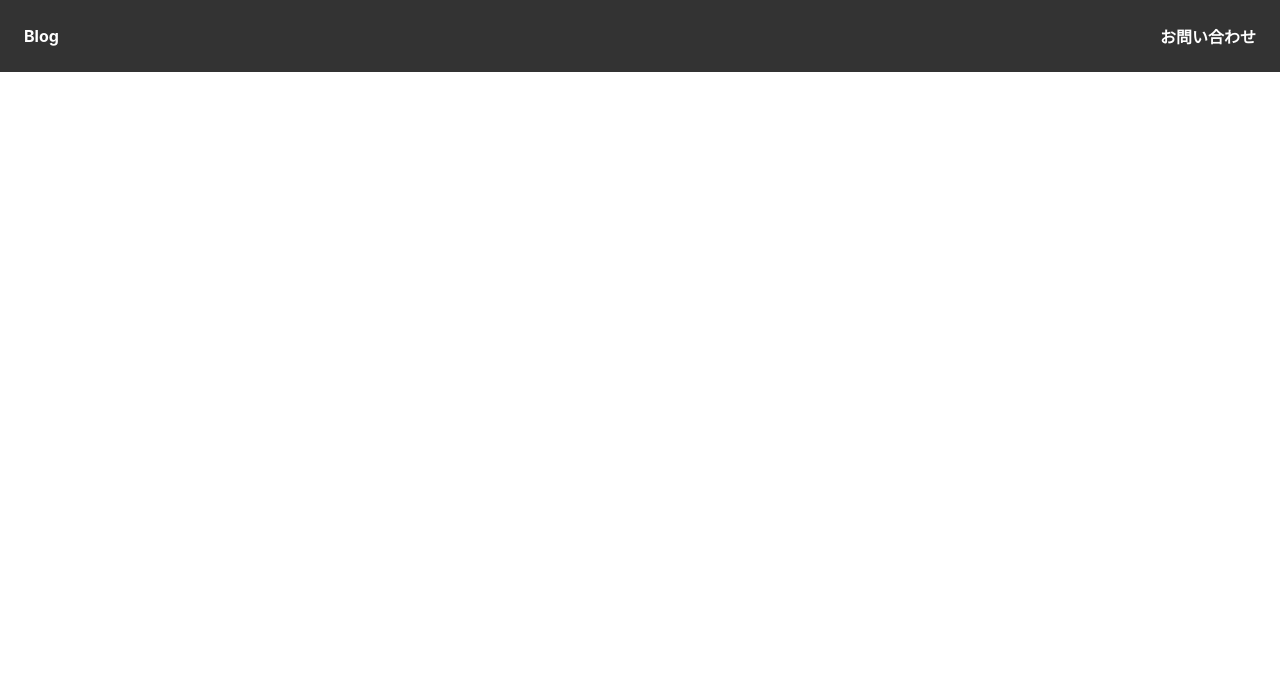
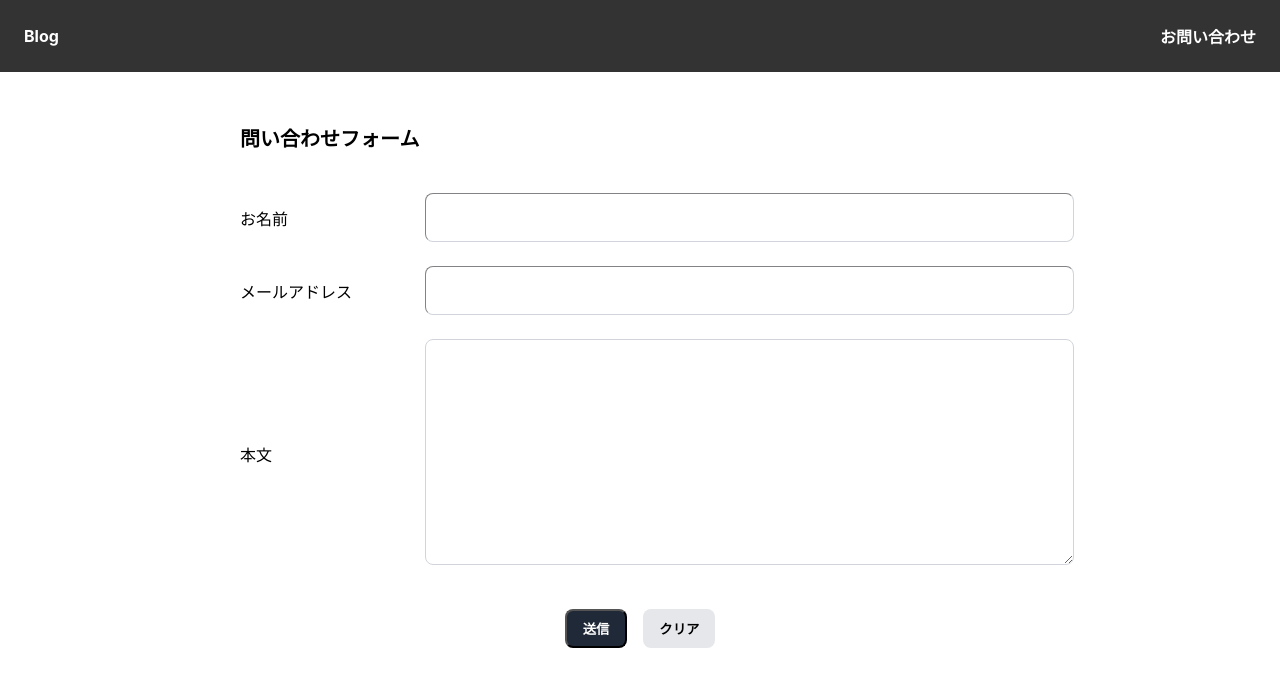
Before and after one commit to k-hori7/react-chapter6, a React (Create React App) app: page /contact in a window 1280 px wide. Before the commit this address had no page. Shown: the top 686 px of the page. Built offline with nearby package versions, Linux system fonts and the light colour scheme.

Commit message:
作業途中だが一旦コミット

```diff
--- a/src/AppRoutes.js
+++ b/src/AppRoutes.js
@@ -1,12 +1,13 @@
 import { Route, Routes } from "react-router-dom";
 import Home from "./Home";
 import Detail from "./Detail";
+import Contact from "./Contact";
 
 export default function AppRoutes() {
   return (
     <Routes>
       <Route path="/" element={<Home />} />
-      {/* <Route path="/contact" element={<Contact />} /> */}
+      <Route path="/contact" element={<Contact />} />
       <Route path="/posts/:id" element={<Detail />} />
     </Routes>
   );
--- /dev/null
+++ b/src/Contact.jsx
@@ -0,0 +1,62 @@
+import styles from "./Contact.module.css";
+
+export default function Contact() {
+  return (
+    <>
+      <div className={styles.contactWrapper}>
+        <h1 className={styles.contactTitle}>問い合わせフォーム</h1>
+        <form action="">
+          <div className={styles.contactItem}>
+            <label htmlFor="" className={styles.contactLabel}>
+              お名前
+            </label>
+            <div className={styles.wFull}>
+              <input
+                type="text"
+                className={`${styles.wFull} ${styles.inputItem}`}
+              />
+            </div>
+          </div>
+          <div className={styles.contactItem}>
+            <label htmlFor="" className={styles.contactLabel}>
+              メールアドレス
+            </label>
+            <div className={styles.wFull}>
+              <input
+                type="email"
+                className={`${styles.wFull} ${styles.inputItem}`}
+              />
+            </div>
+          </div>
+          <div className={styles.contactItem}>
+            <label htmlFor="" className={styles.contactLabel}>
+              本文
+            </label>
+            <div className={styles.wFull}>
+              <textarea
+                name=""
+                id=""
+                rows="8"
+                className={`${styles.wFull} ${styles.inputItem} ${styles.contactTextarea}`}
+              ></textarea>
+            </div>
+          </div>
+          <div className={styles.contactButtonWrapper}>
+            <button
+              type="submit"
+              className={`${styles.contactButton} ${styles.contactButtonSubmit}`}
+            >
+              送信
+            </button>
+            <button
+              type="button"
+              className={`${styles.contactButton} ${styles.contactButtonClear}`}
+            >
+              クリア
+            </button>
+          </div>
+        </form>
+      </div>
+    </>
+  );
+}
--- /dev/null
+++ b/src/Contact.module.css
@@ -0,0 +1,72 @@
+.contactWrapper {
+  max-width: 800px;
+  padding-bottom: 2.5rem;
+  padding-top: 2.5rem;
+  margin-left: auto;
+  margin-right: auto;
+}
+div {
+  display: block;
+  unicode-bidi: isolate;
+}
+.contactTitle {
+  font-weight: 700;
+  font-size: 1.25rem;
+  line-height: 1.75rem;
+  margin-bottom: 2.5rem;
+}
+
+.contactItem {
+  justify-content: space-between;
+  align-items: center;
+  display: flex;
+  margin-bottom: 1.5rem;
+}
+
+.contactLabel {
+  width: 240px;
+}
+
+.wFull {
+  width: 100%;
+}
+
+.inputItem {
+  padding: 1rem;
+  --tw-border-opacity: 1;
+  border-color: rgb(209 213 219 / var(--tw-border-opacity));
+  border-width: 1px;
+  border-radius: 0.5rem;
+}
+
+textarea {
+  resize: vertical;
+  height: 192px;
+}
+
+.contactButtonWrapper {
+  justify-content: center;
+  display: flex;
+  margin-top: 2.5rem;
+}
+
+.contactButton {
+  font-weight: 700;
+  padding-bottom: 0.5rem;
+  padding-top: 0.5rem;
+  padding-left: 1rem;
+  padding-right: 1rem;
+  border-radius: 0.5rem;
+}
+.contactButtonSubmit {
+  --tw-bg-opacity: 1;
+  background-color: rgb(31 41 55 / var(--tw-bg-opacity));
+  --tw-text-opacity: 1;
+  color: rgb(255 255 255 / var(--tw-text-opacity));
+  margin-right: 1rem;
+}
+.contactButtonClear {
+  --tw-bg-opacity: 1;
+  background-color: rgb(229 231 235 / var(--tw-bg-opacity));
+  border: none;
+}
--- a/src/Header.js
+++ b/src/Header.js
@@ -4,7 +4,7 @@ export default function Header() {
   return (
     <header className={style.header}>
       <Link to={`/`}>Blog</Link>
-      <a href="https://example.com">お問い合わせ</a>
+      <Link to={`/contact`}>お問い合わせ</Link>
     </header>
   );
 }
```
